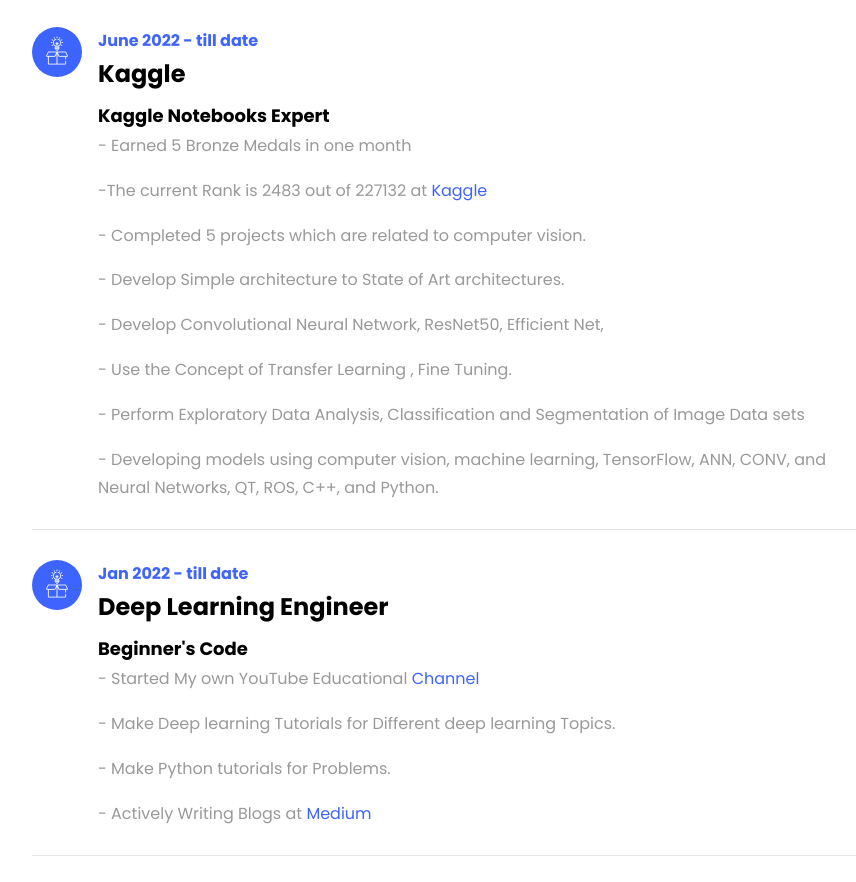
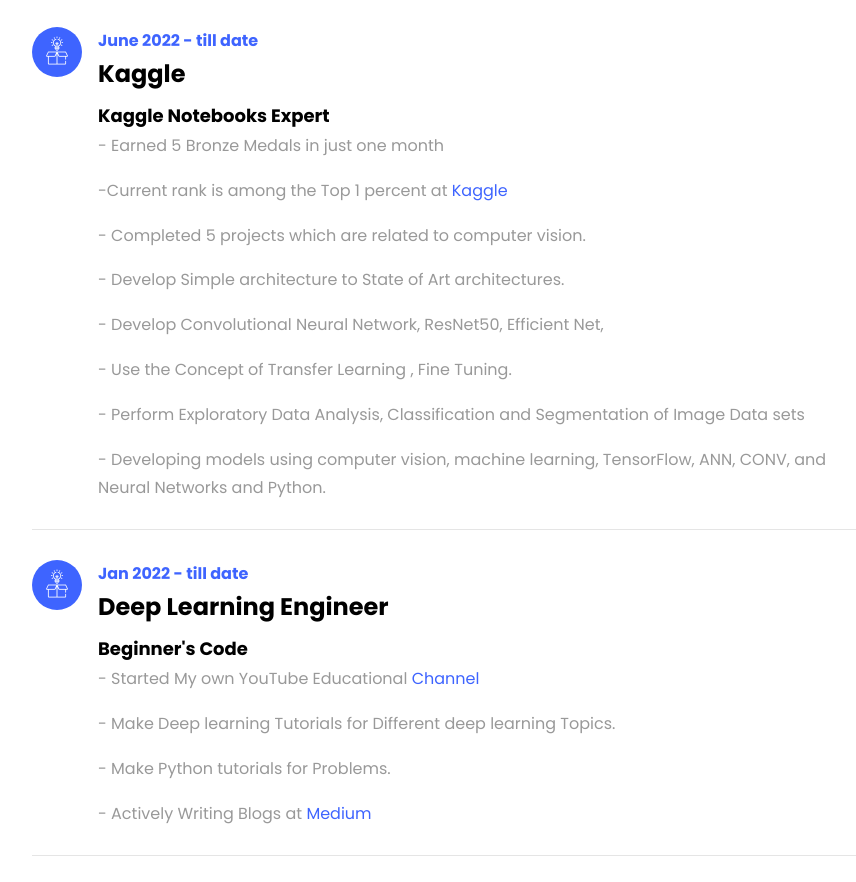
Before and after one commit to 106AbdulBasit/Portfolio, a plain HTML site: page index.html in a window 1280 px wide. Shown: the part 1904-2786 px from the top of the page, without its empty margins (338-1194 px from the left). Drawn offline with Linux system fonts and the light colour scheme; files whose address does not match are found by name.

Commit message:
Update index.html

```diff
--- a/index.html
+++ b/index.html
@@ -151,14 +151,14 @@
 		    					<span class="date">June 2022 -  till date</span>
 		    					<h2>Kaggle</h2>
 		    					<span class="position">Kaggle Notebooks Expert</span>
-		    					<p>- Earned 5 Bronze Medals in one month</p>
-								<p>-The current Rank is 2483 out of 227132  at <a href="https://www.kaggle.com/abdulbasitniazi/notebooks?userId=4227829&sortBy=dateRun&tab=profile&privacy=public"> Kaggle </a></p>
+		    					<p>- Earned 5 Bronze Medals in just one month</p>
+								<p>-Current rank is among the Top 1 percent at <a href="https://www.kaggle.com/abdulbasitniazi/notebooks?userId=4227829&sortBy=dateRun&tab=profile&privacy=public"> Kaggle </a></p>
 								<p>- Completed 5 projects which are related to computer vision.</p>
                                 <p>- Develop Simple architecture to State of Art architectures. </p>
 								<p>- Develop  Convolutional Neural Network, ResNet50, Efficient Net, </p>
 								<p>- Use the Concept of Transfer Learning ,  Fine Tuning. </p>
 								<p>- Perform Exploratory Data Analysis,  Classification and  Segmentation of Image Data sets</p>
-								<p>- Developing models using computer vision, machine learning, TensorFlow, ANN, CONV, and Neural Networks, QT, ROS, C++, and Python.</p>
+								<p>- Developing models using computer vision, machine learning, TensorFlow, ANN, CONV, and Neural Networks and Python.</p>
 		    				</div>
 	    				</div>
 
```
